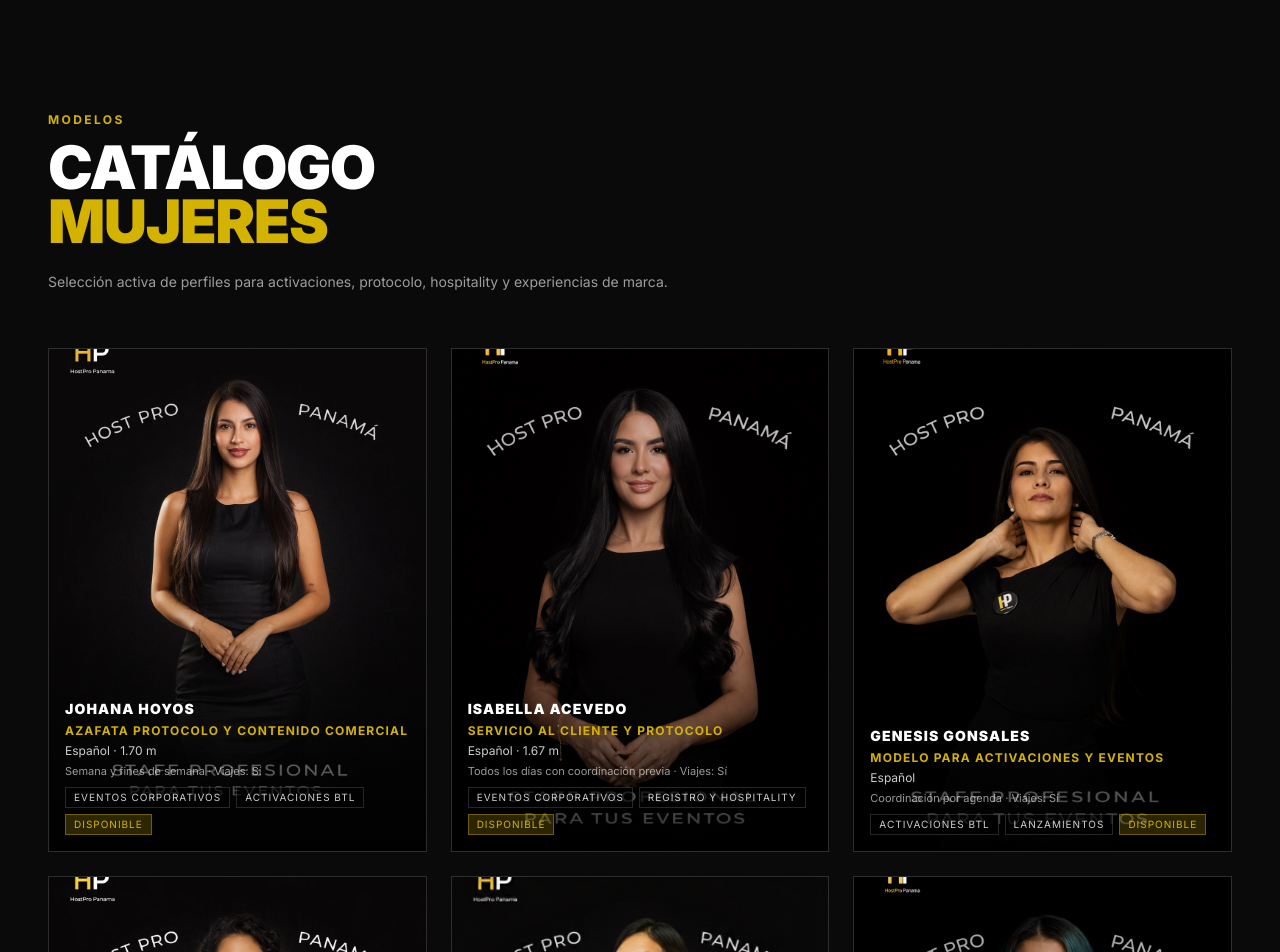
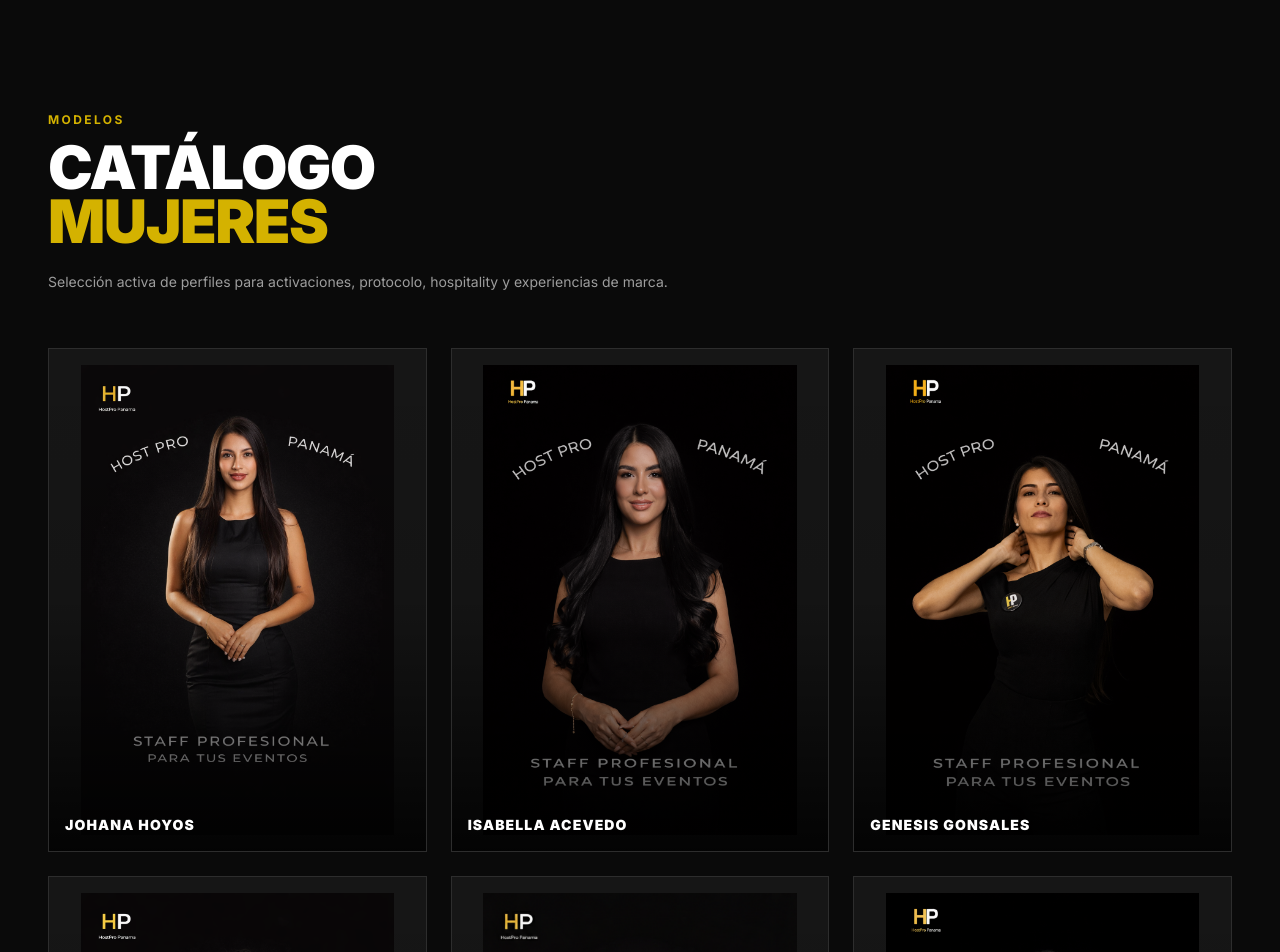
Before and after one commit to TecPty/hostpropanama.com, a Next.js app: page /modelos/mujeres in a window 1280 px wide. Shown: the top 952 px of the page. Built offline with nearby package versions, Linux system fonts and the light colour scheme.

Commit message:
style: simplifica tarjetas de catalogo de modelos

```diff
--- a/src/app/modelos/hombres/page.tsx
+++ b/src/app/modelos/hombres/page.tsx
@@ -33,29 +33,13 @@ export default function ModelosHombresPage() {
                   fill
                   priority={idx < 2}
                   sizes="(max-width: 768px) 100vw, (max-width: 1200px) 50vw, 33vw"
-                  className="object-cover group-hover:scale-105 transition-all duration-700"
+                  className="object-contain p-3 md:p-4 transition-all duration-700"
                 />
                 <div className="absolute inset-0 bg-gradient-to-t from-black/85 via-black/10 to-transparent" />
               </div>
 
               <div className="absolute left-0 right-0 bottom-0 p-4 space-y-1">
                 <p className="text-white font-black uppercase tracking-[0.08em] text-sm">{model.name}</p>
-                <p className="text-[#d4b200] text-xs uppercase tracking-[0.1em] font-bold">{model.role}</p>
-                <p className="text-white/80 text-xs">{model.languages}{model.physical.height ? ` · ${model.physical.height}` : ""}</p>
-                <p className="text-white/60 text-[11px]">{model.availability.schedule} · Viajes: {model.availability.canTravel ? "Sí" : "No"}</p>
-                <div className="pt-1 flex flex-wrap gap-1.5">
-                  {model.eventTypes.slice(0, 2).map((eventType) => (
-                    <span
-                      key={`${model.slug}-${eventType}`}
-                      className="px-2 py-0.5 text-[10px] uppercase tracking-[0.1em] bg-black/60 border border-white/15 text-white/80"
-                    >
-                      {eventType}
-                    </span>
-                  ))}
-                  <span className="px-2 py-0.5 text-[10px] uppercase tracking-[0.1em] bg-[#d4b200]/20 border border-[#d4b200]/40 text-[#d4b200]">
-                    {model.status}
-                  </span>
-                </div>
               </div>
             </Link>
           ))}
--- a/src/app/modelos/mujeres/page.tsx
+++ b/src/app/modelos/mujeres/page.tsx
@@ -33,29 +33,13 @@ export default function ModelosMujeresPage() {
                   fill
                   priority={idx < 2}
                   sizes="(max-width: 768px) 100vw, (max-width: 1200px) 50vw, 33vw"
-                  className="object-cover group-hover:scale-105 transition-all duration-700"
+                  className="object-contain p-3 md:p-4 transition-all duration-700"
                 />
                 <div className="absolute inset-0 bg-gradient-to-t from-black/85 via-black/10 to-transparent" />
               </div>
 
               <div className="absolute left-0 right-0 bottom-0 p-4 space-y-1">
                 <p className="text-white font-black uppercase tracking-[0.08em] text-sm">{model.name}</p>
-                <p className="text-[#d4b200] text-xs uppercase tracking-[0.1em] font-bold">{model.role}</p>
-                <p className="text-white/80 text-xs">{model.languages}{model.physical.height ? ` · ${model.physical.height}` : ""}</p>
-                <p className="text-white/60 text-[11px]">{model.availability.schedule} · Viajes: {model.availability.canTravel ? "Sí" : "No"}</p>
-                <div className="pt-1 flex flex-wrap gap-1.5">
-                  {model.eventTypes.slice(0, 2).map((eventType) => (
-                    <span
-                      key={`${model.slug}-${eventType}`}
-                      className="px-2 py-0.5 text-[10px] uppercase tracking-[0.1em] bg-black/60 border border-white/15 text-white/80"
-                    >
-                      {eventType}
-                    </span>
-                  ))}
-                  <span className="px-2 py-0.5 text-[10px] uppercase tracking-[0.1em] bg-[#d4b200]/20 border border-[#d4b200]/40 text-[#d4b200]">
-                    {model.status}
-                  </span>
-                </div>
               </div>
             </Link>
           ))}
```
